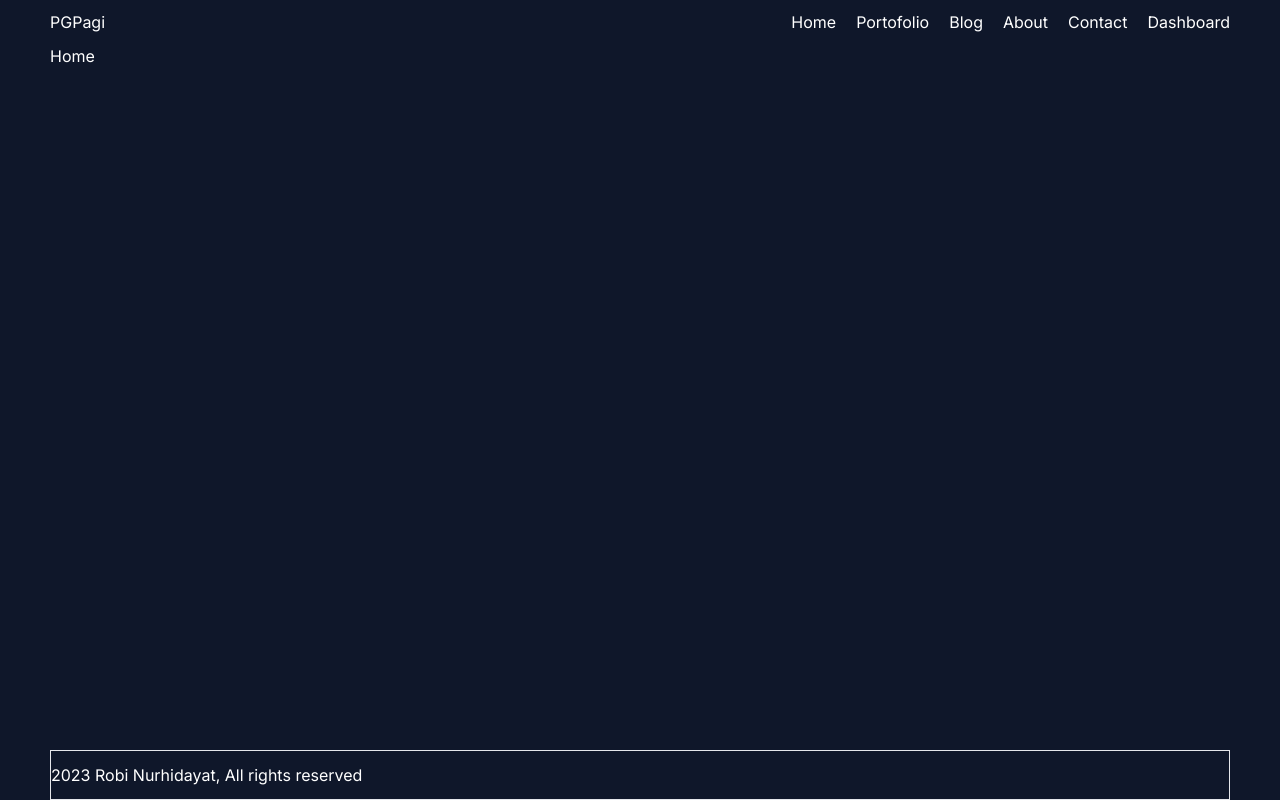
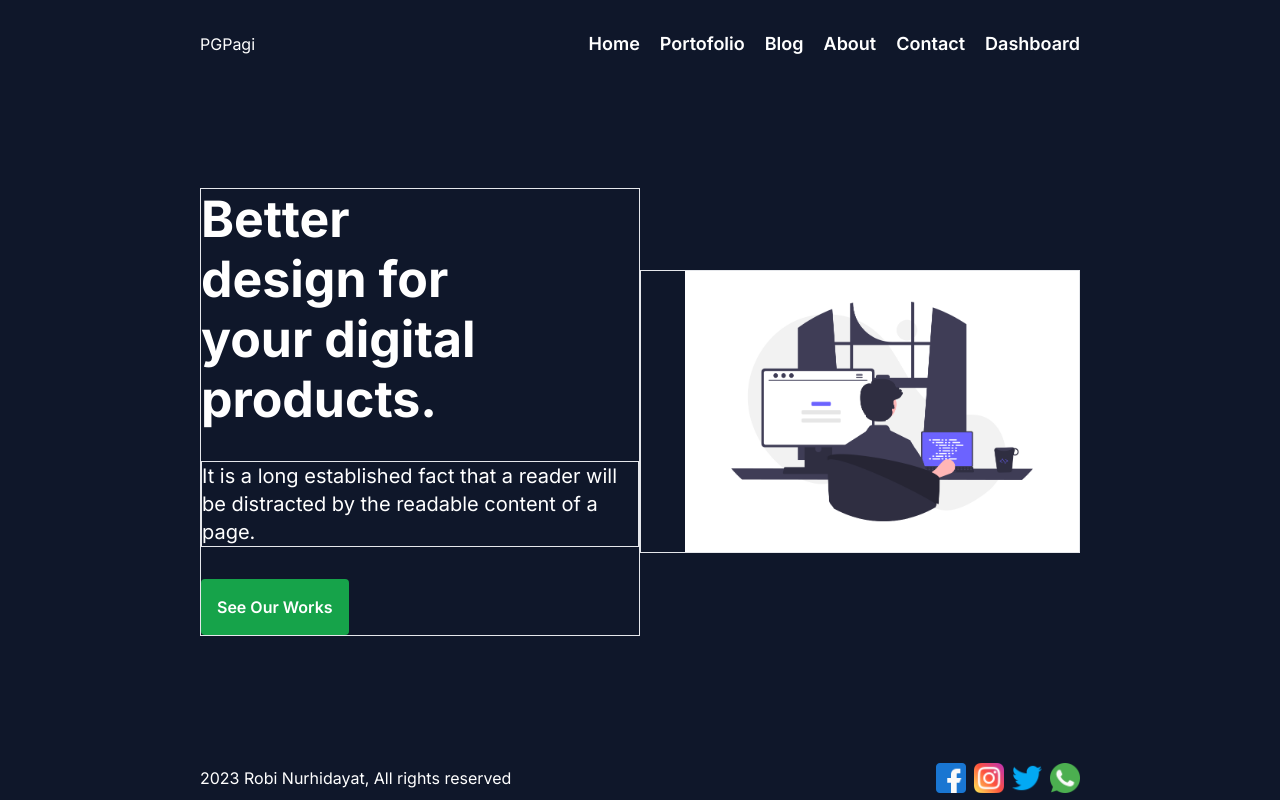
Before and after one commit to Robi-Nurhidayat/next-basic, a Next.js app: page / in a window 1280 px wide. Built offline with nearby package versions, Linux system fonts and the light colour scheme.

Commit message:
working with home page

```diff
--- a/src/app/layout.tsx
+++ b/src/app/layout.tsx
@@ -19,7 +19,7 @@ export default function RootLayout({
   return (
     <html lang="en">
       <body className={inter.className}>
-        <div className="bg-slate-900 h-screen px-[50px] text-white flex flex-col">
+        <div className="bg-slate-900 h-screen px-[200px] pt-5 text-white flex flex-col">
           <Navbar />
           {children}
           <Footer />
--- a/src/app/page.tsx
+++ b/src/app/page.tsx
@@ -1,4 +1,24 @@
+import Image from "next/image";
+import Hero from "public/hero.png";
 const Home = () => {
-  return <div>Home</div>;
+  return (
+    <div className="flex  h-[100%] items-center justify-between">
+      <div className="border flex-1">
+        <h1 className="text-[50px] w-[70%]  leading-[60px] font-bold mb-8">
+          Better design for your digital products.
+        </h1>
+        <p className="text-xl  border mb-8">
+          It is a long established fact that a reader will be distracted by the
+          readable content of a page.
+        </p>
+        <button className="bg-green-600 font-semibold p-4 text-white rounded">
+          See Our Works
+        </button>
+      </div>
+      <div className="border flex-1 flex justify-end">
+        <Image src={Hero} alt="Hero Image" className="w-[90%]" />
+      </div>
+    </div>
+  );
 };
 export default Home;
--- a/src/components/footer/Footer.tsx
+++ b/src/components/footer/Footer.tsx
@@ -1,7 +1,20 @@
+import Image from "next/image";
+
 const Footer = () => {
   return (
-    <div className="mt-[auto] border h-[50px] flex items-center">
+    <div className="mt-[auto] h-[50px] flex justify-between items-center">
       <div className="">2023 Robi Nurhidayat, All rights reserved</div>
+      <div className="flex gap-x-2">
+        <Image src="/facebook.png" width={30} height={30} alt="icon facebook" />
+        <Image
+          src="/instagram.png"
+          width={30}
+          height={30}
+          alt="icon instagram"
+        />
+        <Image src="/twitter.png" width={30} height={30} alt="icon twitter" />
+        <Image src="/whatsapp.png" width={30} height={30} alt="icon whatsapp" />
+      </div>
     </div>
   );
 };
--- a/src/components/nabvar/Navbar.tsx
+++ b/src/components/nabvar/Navbar.tsx
@@ -8,7 +8,10 @@ const Navbar = () => {
       <ul className="flex items-center gap-x-5 text-white">
         {links.map((link: any) => {
           return (
-            <li key={link.id} className="hover:text-slate-500">
+            <li
+              key={link.id}
+              className="hover:text-slate-500 text-lg font-semibold"
+            >
               <Link href={link.path}>{link.title}</Link>
             </li>
           );
```
Also changed, not shown: public/hero.png (added).
